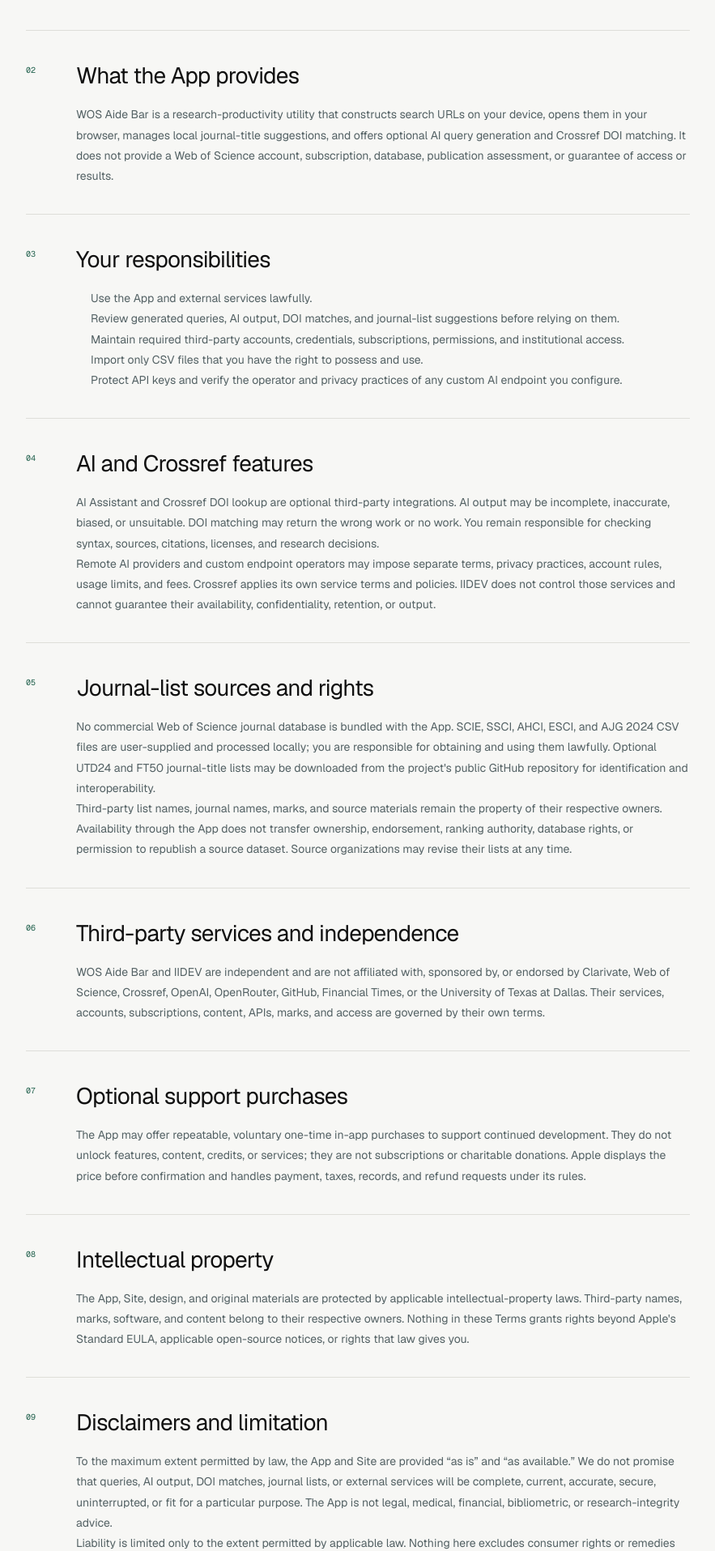
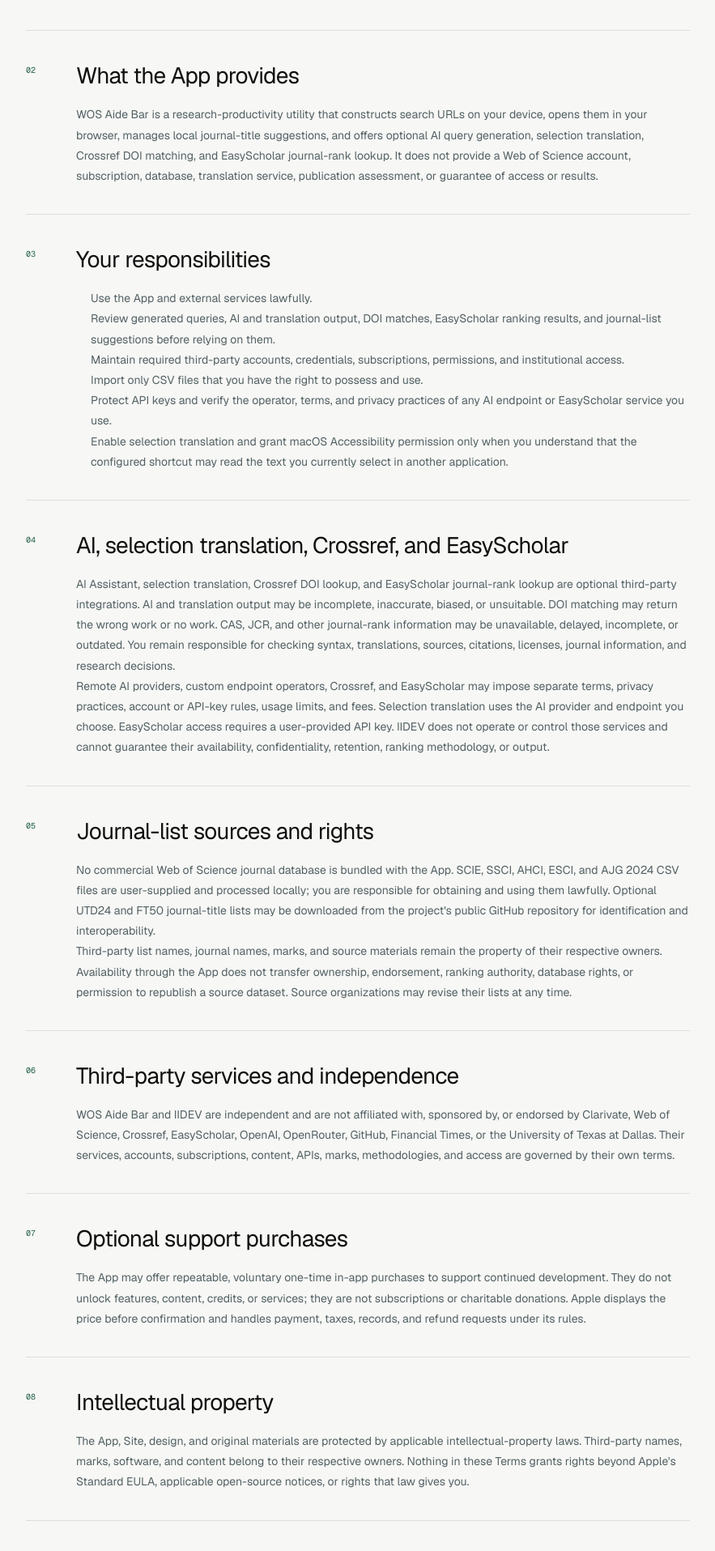
Before and after one commit to wosaide/wosaide-bar-site, a Next.js app: page /terms in a window 1280 px wide. Shown: the part 748-2663 px from the top of the page at 81% size, without its empty margins (302-1185 px from the left). Built offline with nearby package versions, Linux system fonts and the light colour scheme.

Commit message:
Update terms for translation and EasyScholar

```diff
--- a/app/terms/page.tsx
+++ b/app/terms/page.tsx
@@ -13,7 +13,7 @@
       eyebrow="Legal · Terms"
       title="Terms of Use"
       intro="These terms supplement Apple’s Standard EULA and explain WOS Aide Bar’s independent role, optional external features, journal-list sources, and voluntary support purchases."
-      updated="Effective July 27, 2026"
+      updated="Effective August 12, 2026"
       chinese={
         <>
           <h2>使用条款摘要</h2>
@@ -22,7 +22,11 @@
           </p>
           <h3>用途与外部服务</h3>
           <p>
-            本 App 是独立的科研效率工具，不隶属于 Clarivate、Crossref、OpenAI、OpenRouter、Financial Times 或 UT Dallas。Web of Science、AI、Crossref、GitHub 及自定义端点各自适用其条款、隐私政策、访问限制与费用。你应在依赖检索式、AI 输出、DOI 匹配或期刊名单前自行核验。
+            本 App 是独立的科研效率工具，不隶属于 Clarivate、Crossref、EasyScholar、OpenAI、OpenRouter、Financial Times 或 UT Dallas。Web of Science、AI、划词翻译、Crossref、EasyScholar、GitHub 及自定义端点各自适用其条款、隐私政策、访问限制与费用。你应在依赖检索式、AI 或翻译输出、DOI 匹配、CAS／JCR 查询结果或期刊名单前自行核验。
+          </p>
+          <h3>划词翻译与 EasyScholar</h3>
+          <p>
+            划词翻译与 EasyScholar 查询均为可选功能。划词翻译需要你主动启用、授予 macOS 辅助功能权限并选择快捷键；远程翻译使用你选择的 AI 服务。EasyScholar 查询使用你自行提供并负责保护的 API Key。第三方输出可能不完整、过时或不准确，不构成翻译、期刊评价或科研决策建议。
           </p>
           <h3>期刊名单与内容权利</h3>
           <p>
@@ -51,10 +55,11 @@
         <p>
           WOS Aide Bar is a research-productivity utility that constructs
           search URLs on your device, opens them in your browser, manages local
-          journal-title suggestions, and offers optional AI query generation
-          and Crossref DOI matching. It does not provide a Web of Science
-          account, subscription, database, publication assessment, or guarantee
-          of access or results.
+          journal-title suggestions, and offers optional AI query generation,
+          selection translation, Crossref DOI matching, and EasyScholar
+          journal-rank lookup. It does not provide a Web of Science account,
+          subscription, database, translation service, publication assessment,
+          or guarantee of access or results.
         </p>
       </LegalSection>
 
@@ -62,8 +67,9 @@
         <ul>
           <li>Use the App and external services lawfully.</li>
           <li>
-            Review generated queries, AI output, DOI matches, and journal-list
-            suggestions before relying on them.
+            Review generated queries, AI and translation output, DOI matches,
+            EasyScholar ranking results, and journal-list suggestions before
+            relying on them.
           </li>
           <li>
             Maintain required third-party accounts, credentials, subscriptions,
@@ -73,26 +79,39 @@
             Import only CSV files that you have the right to possess and use.
           </li>
           <li>
-            Protect API keys and verify the operator and privacy practices of
-            any custom AI endpoint you configure.
+            Protect API keys and verify the operator, terms, and privacy
+            practices of any AI endpoint or EasyScholar service you use.
+          </li>
+          <li>
+            Enable selection translation and grant macOS Accessibility
+            permission only when you understand that the configured shortcut
+            may read the text you currently select in another application.
           </li>
         </ul>
       </LegalSection>
 
-      <LegalSection number="04" title="AI and Crossref features">
+      <LegalSection
+        number="04"
+        title="AI, selection translation, Crossref, and EasyScholar"
+      >
         <p>
-          AI Assistant and Crossref DOI lookup are optional third-party
-          integrations. AI output may be incomplete, inaccurate, biased, or
-          unsuitable. DOI matching may return the wrong work or no work. You
-          remain responsible for checking syntax, sources, citations, licenses,
-          and research decisions.
+          AI Assistant, selection translation, Crossref DOI lookup, and
+          EasyScholar journal-rank lookup are optional third-party
+          integrations. AI and translation output may be incomplete,
+          inaccurate, biased, or unsuitable. DOI matching may return the wrong
+          work or no work. CAS, JCR, and other journal-rank information may be
+          unavailable, delayed, incomplete, or outdated. You remain responsible
+          for checking syntax, translations, sources, citations, licenses,
+          journal information, and research decisions.
         </p>
         <p>
-          Remote AI providers and custom endpoint operators may impose separate
-          terms, privacy practices, account rules, usage limits, and fees.
-          Crossref applies its own service terms and policies. IIDEV does not
-          control those services and cannot guarantee their availability,
-          confidentiality, retention, or output.
+          Remote AI providers, custom endpoint operators, Crossref, and
+          EasyScholar may impose separate terms, privacy practices, account or
+          API-key rules, usage limits, and fees. Selection translation uses the
+          AI provider and endpoint you choose. EasyScholar access requires a
+          user-provided API key. IIDEV does not operate or control those
+          services and cannot guarantee their availability, confidentiality,
+          retention, ranking methodology, or output.
         </p>
       </LegalSection>
 
@@ -118,9 +137,10 @@
         <p>
           WOS Aide Bar and IIDEV are independent and are not affiliated with,
           sponsored by, or endorsed by Clarivate, Web of Science, Crossref,
-          OpenAI, OpenRouter, GitHub, Financial Times, or the University of
-          Texas at Dallas. Their services, accounts, subscriptions, content,
-          APIs, marks, and access are governed by their own terms.
+          EasyScholar, OpenAI, OpenRouter, GitHub, Financial Times, or the
+          University of Texas at Dallas. Their services, accounts,
+          subscriptions, content, APIs, marks, methodologies, and access are
+          governed by their own terms.
         </p>
       </LegalSection>
 
@@ -147,11 +167,12 @@
       <LegalSection number="09" title="Disclaimers and limitation">
         <p>
           To the maximum extent permitted by law, the App and Site are provided
-          “as is” and “as available.” We do not promise that queries, AI output,
-          DOI matches, journal lists, or external services will be complete,
-          current, accurate, secure, uninterrupted, or fit for a particular
-          purpose. The App is not legal, medical, financial, bibliometric, or
-          research-integrity advice.
+          “as is” and “as available.” We do not promise that queries, AI or
+          translation output, DOI matches, journal-rank results, journal lists,
+          or external services will be complete, current, accurate, secure,
+          uninterrupted, or fit for a particular purpose. The App is not
+          legal, medical, financial, translation, bibliometric, publication,
+          or research-integrity advice.
         </p>
         <p>
           Liability is limited only to the extent permitted by applicable law.
```
